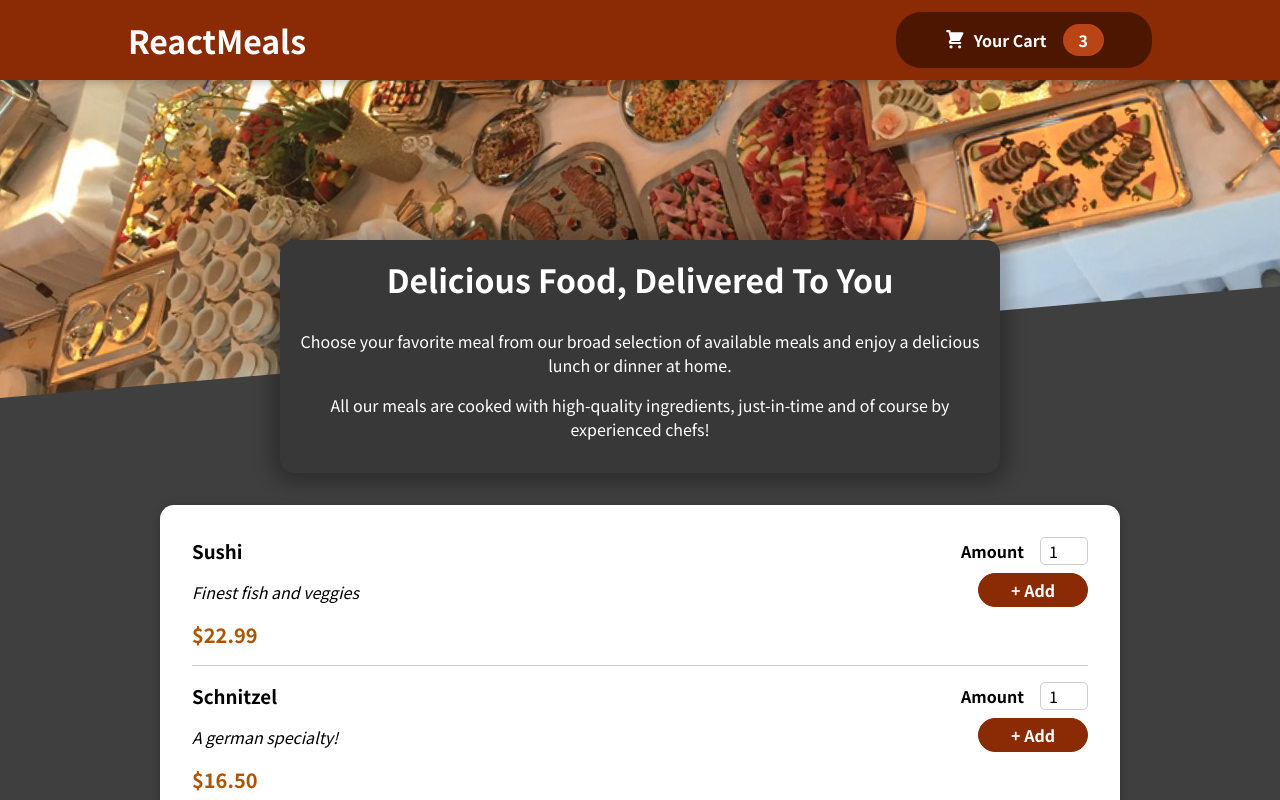
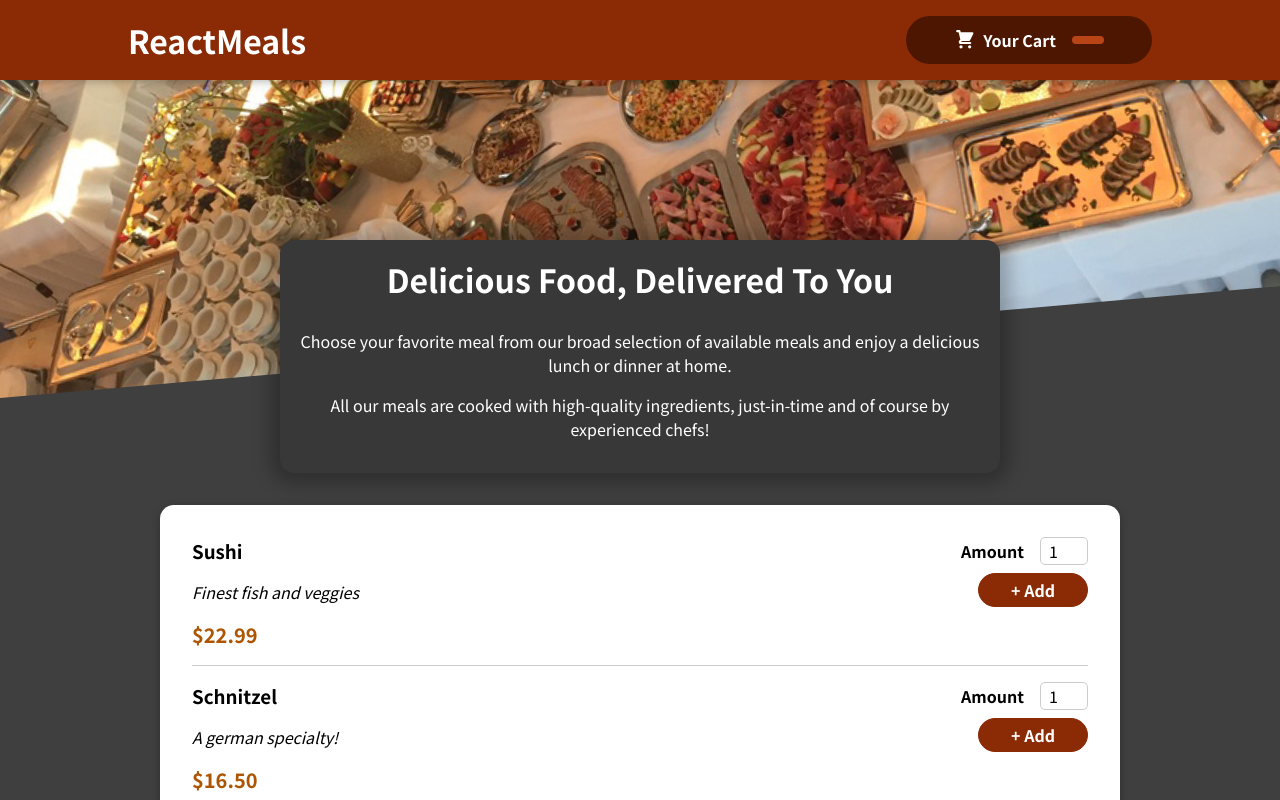
Before and after one commit to nhattrannet91/react-training-meals-app, a React (Create React App) app: page / in a window 1280 px wide. Shown: the top 800 px of the page. Built offline with nearby package versions, Linux system fonts and the light colour scheme; the HTML template or start-up script is replaced by a standard one.

Commit message:
Meals-App: Update HeaderCartButton to display total amount of Cart

```diff
--- a/src/components/Layout/Header/HeaderCartButton.js
+++ b/src/components/Layout/Header/HeaderCartButton.js
@@ -1,14 +1,19 @@
+import { useContext } from "react";
+
+import CartContext from "../../../store/cart-context";
 import CartIcon from "./CartIcon";
 import classes from "./HeaderCartButton.module.css";
 
 const HeaderCartButton = (props) => {
+  const cartCtx = useContext(CartContext);
+
   return (
     <button className={classes.button} onClick={props.onClick}>
       <span className={classes.icon}>
         <CartIcon />
       </span>
       <span>Your Cart</span>
-      <span className={classes.badge}>3</span>
+      <span className={classes.badge}>{cartCtx.totalAmount}</span>
     </button>
   );
 };
```
